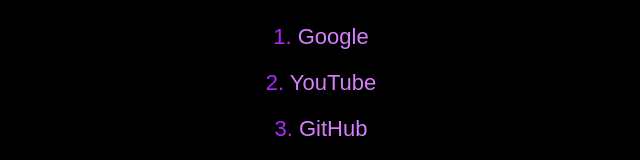
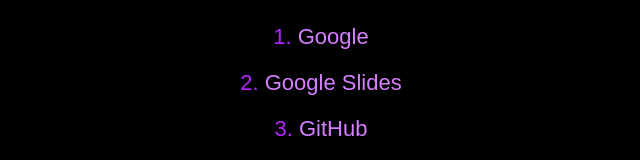
Before and after one commit to UniversalVoidRelm/LinkSite, a plain HTML site: page index.html in a window 1280 px wide. Shown: the part 124-284 px from the top of the page, without its empty margins (319-959 px from the left). Drawn offline with Linux system fonts and the light colour scheme.

Commit message:
Replace YouTube link with Google Slides link

```diff
--- a/index.html
+++ b/index.html
@@ -51,7 +51,7 @@
     <div class="container">
 
         <div class="link">1. <a href="https://google.com" target="_blank">Google</a></div>
-        <div class="link">2. <a href="https://youtube.com" target="_blank">YouTube</a></div>
+        <div class="link">2. <a href="https://docs.google.com" target="_blank">Google Slides</a></div>
         <div class="link">3. <a href="https://github.com" target="_blank">GitHub</a></div>
 
     </div>
```
